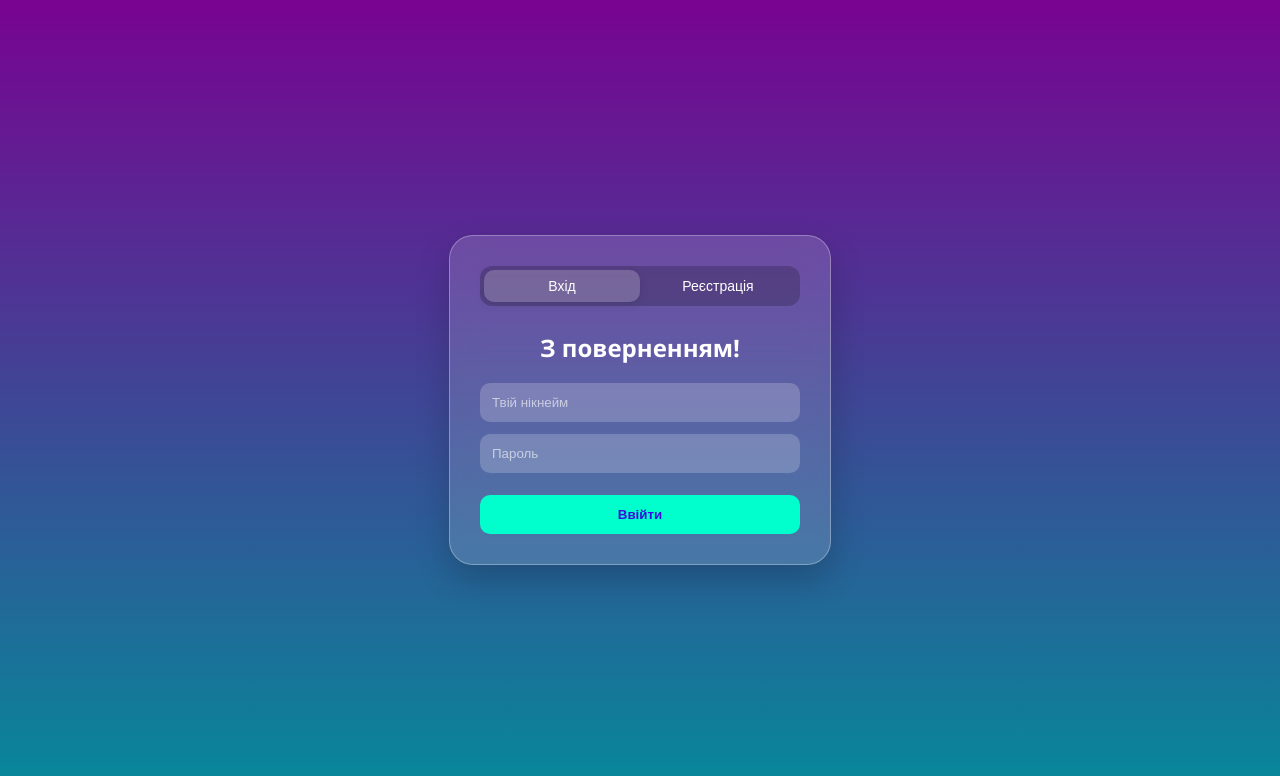
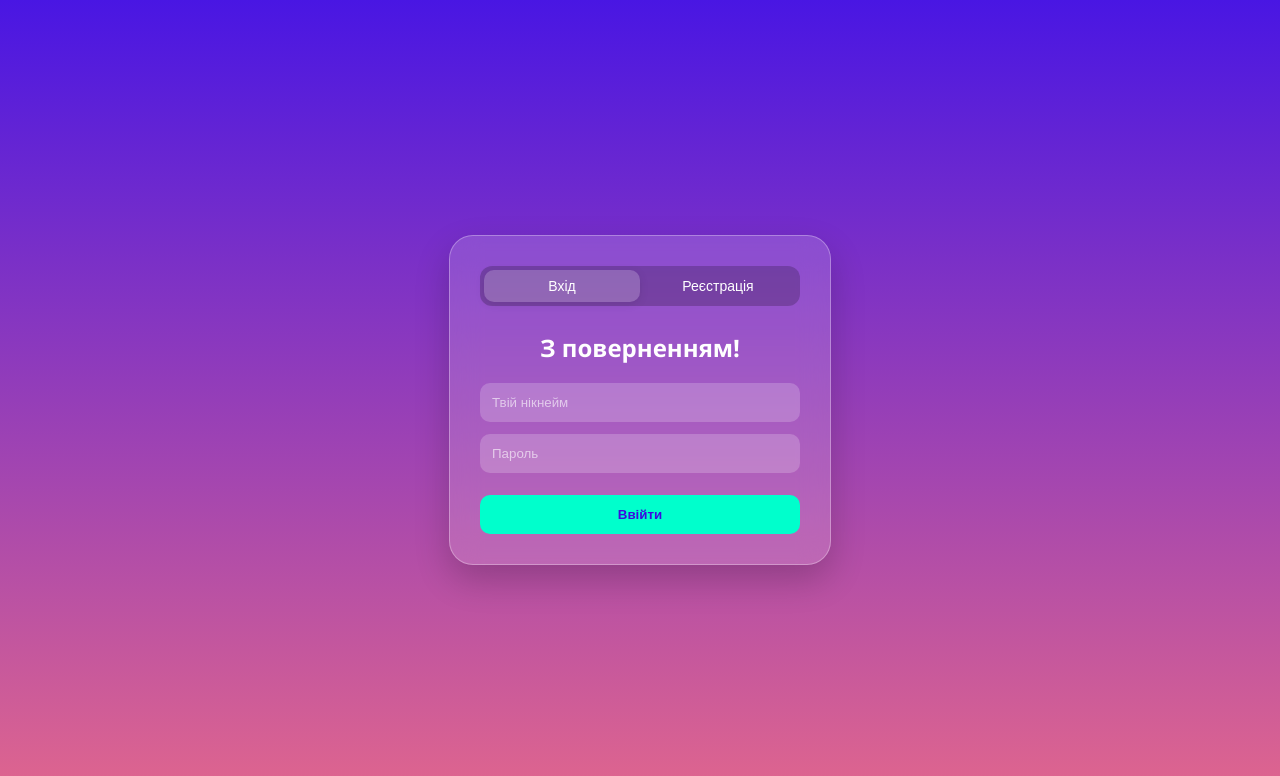
Before and after one commit to lemeshevmikolay/kalka, a website: page public/index.html in a window 1280 px wide. Drawn offline with Linux system fonts and the light colour scheme.

Commit message:
test_v2_1

```diff
--- a/public/style.css
+++ b/public/style.css
@@ -1,6 +1,6 @@
 /* --- БАЗОВІ НАЛАШТУВАННЯ ТА ФОН --- */
 body {
-    background: linear-gradient(180deg, #780391 0%, #058a9a 100%);
+    background: linear-gradient(180deg, #4916e3 0%, #e1668d 100%);
     display: flex;
     justify-content: center;
     align-items: center;
```
